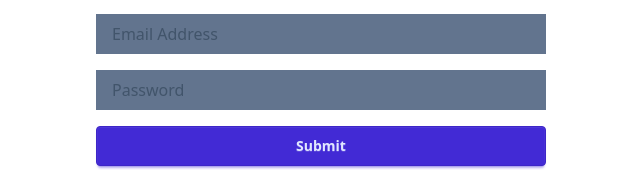
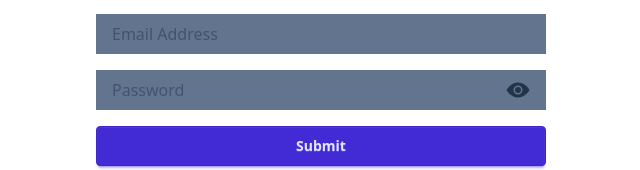
Before and after one commit to jnakht/user-email-password-auth-recap, a React (Vite) app: page /register in a window 1280 px wide. Shown: the part 425-595 px from the top of the page, without its empty margins (319-959 px from the left). Built offline with nearby package versions, Linux system fonts and the light colour scheme.

Commit message:
show password toggle set

```diff
--- a/package.json
+++ b/package.json
@@ -16,6 +16,7 @@
     "match-sorter": "^8.0.0",
     "react": "^19.0.0",
     "react-dom": "^19.0.0",
+    "react-icons": "^5.5.0",
     "react-router-dom": "^7.4.0",
     "sort-by": "^1.2.0",
     "tailwindcss": "^4.0.16"
--- a/src/Register/Register.jsx
+++ b/src/Register/Register.jsx
@@ -1,7 +1,10 @@
 import { createUserWithEmailAndPassword} from "firebase/auth";
 import auth from "../components/firebase/firebase.config";
-
+import { IoEye } from "react-icons/io5";
+import { IoEyeOff } from "react-icons/io5";
+import { useState } from "react";
 const Register = () => {
+    const [showPassword, setShowPassword] = useState(false);
     const handleRegister = (e) => {
         e.preventDefault();
         const userEmail = e.target.email.value;
@@ -12,7 +15,7 @@ const Register = () => {
             console.log(result.user);
         })
         .catch(error => {
-            console.error(error)
+            console.error(error);
         })
     }
     return (
@@ -21,7 +24,17 @@ const Register = () => {
             <form onSubmit={handleRegister} className="flex flex-col gap-4 w-[450px]">
                 <input className="bg-slate-500 py-2 px-4" type="text" placeholder="Your Name" name="name" id="" />
                 <input className="bg-slate-500 py-2 px-4" type="email" placeholder="Email Address" name="email" id="" />
-                <input className="bg-slate-500 py-2 px-4" type="password" placeholder="Password" name="password" id="" />
+                <div className="relative">
+                    <input className="bg-slate-500 py-2 px-4 w-full" type={showPassword ? 'password' : 'text'} placeholder="Password" name="password" id="" />
+                    <span onClick={() => setShowPassword(!showPassword)} className="absolute top-2 right-4 text-2xl">
+                        {
+                            showPassword ?
+                            <IoEyeOff />
+                            :
+                            <IoEye />
+                        }
+                    </span>
+                </div>
                 <input className="btn btn-primary" type="submit" value="Submit" />
             </form>
         </div>
```
Also changed, not shown: 1 other file (tests, documents, lock files or other folders).
